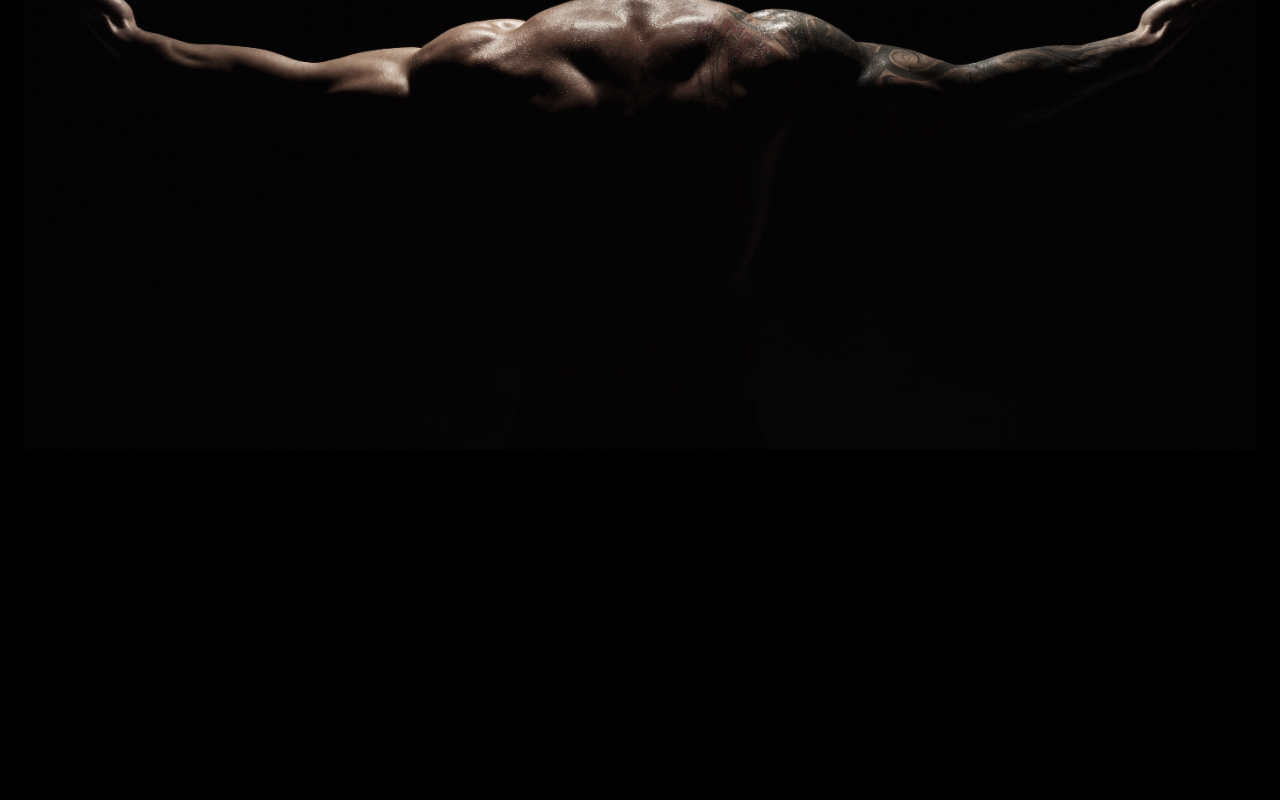
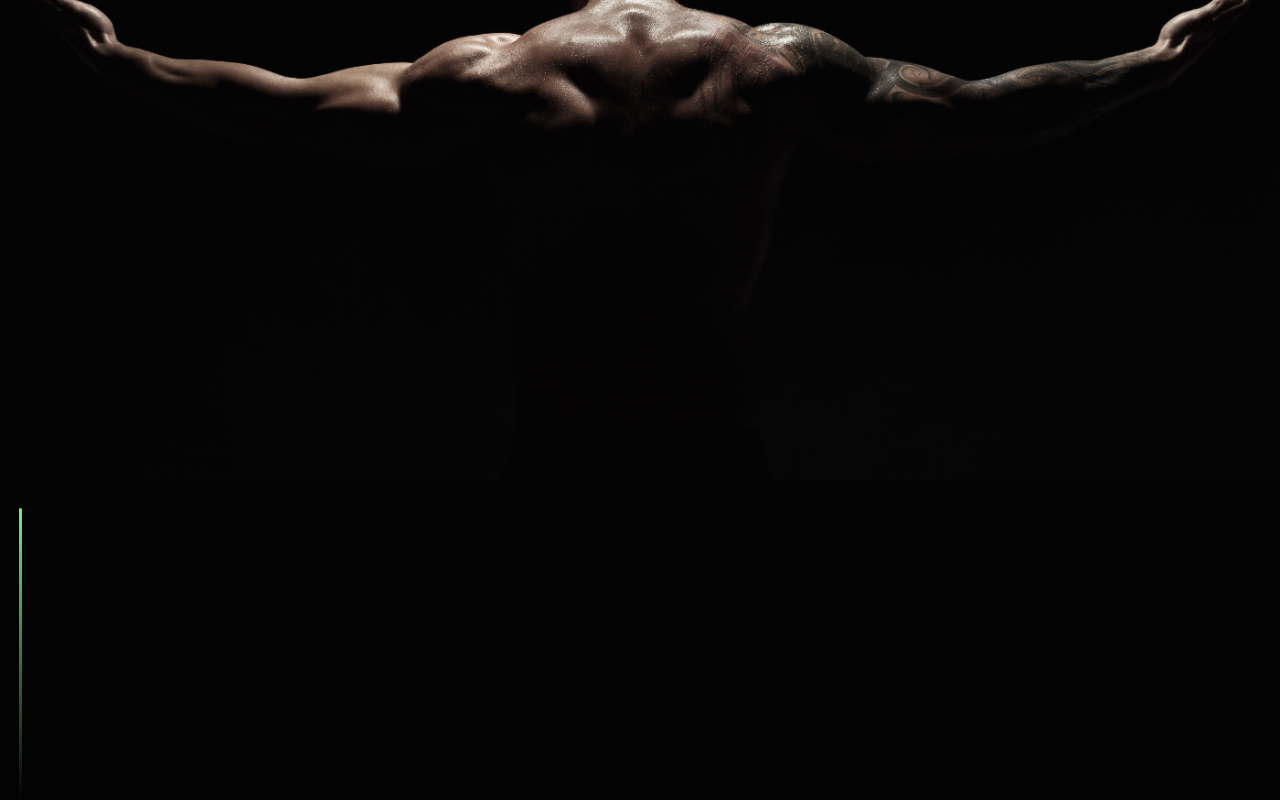
Before and after one commit to usmangenx/Workout-Plan-App, a Next.js app: page / in a window 1280 px wide. Shown: the part 460-1260 px from the top of the page. Before the commit the page ends 933 px from the top, so only its background shows below. Built offline with nearby package versions, Linux system fonts and the light colour scheme.

Commit message:
added motion

```diff
--- a/package.json
+++ b/package.json
@@ -9,6 +9,7 @@
     "lint": "next lint"
   },
   "dependencies": {
+    "framer-motion": "^11.1.7",
     "next": "^14.3.0-canary.27",
     "react": "^18",
     "react-dom": "^18",
--- /dev/null
+++ b/src/app/Components/motiondiv.js
@@ -0,0 +1,5 @@
+"use client";
+
+import { motion } from "framer-motion";
+
+export const MotionDiv = motion.div;
--- a/src/app/globals.css
+++ b/src/app/globals.css
@@ -3,5 +3,5 @@
 @tailwind utilities;
 
 :root {
-  background-color: rgb(0, 0, 0);
+  background-color: #030303;
 }
--- a/src/app/navbar.js
+++ b/src/app/navbar.js
@@ -1,5 +1,6 @@
 "use client";
 import Link from "next/link";
+
 
 
 
@@ -12,6 +13,5 @@ export default function Nav() {
         </div>
 
 
-
     );
   }
--- a/src/app/page.js
+++ b/src/app/page.js
@@ -1,6 +1,7 @@
 import Nav from "./navbar";
 import Image from "next/image";
 import HeroImage from "/public/AdobeStock_135096108.jpeg";
+import { MotionDiv } from "./Components/motiondiv";
 
 export default function Home() {
   return (
@@ -10,8 +11,17 @@ export default function Home() {
         src={HeroImage}
         sizes="(max-width: 768px), (max-width: 1200px)"
         alt="Hero picture"
-        className="pr-6 pl-6 pb-6"
+        className=""
       />
+      <div className="flex flex-col w-10 h-[20rem] items-center">
+
+        <MotionDiv
+          initial={{ height: 0 }}
+          whileInView={{ height: "100%" }}
+          transition={{ duration: 0.4, delay: 0.6 }}
+          className=" h-full w-[3px] mt-7 rounded-md bg-gradient-to-b from-[#7ee787]"
+        ></MotionDiv>
+      </div>
     </div>
   );
 }
```
Also changed, not shown: 1 other file (tests, documents, lock files or other folders).
